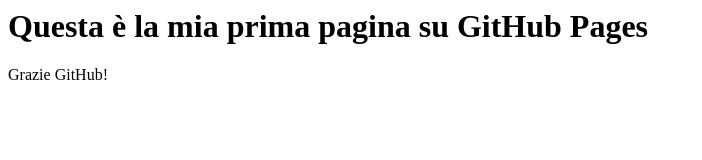
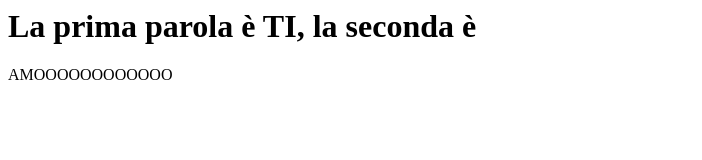
Before and after one commit to vitop10/arturo, a plain HTML site: page index.html in a window 1280 px wide. Shown: the whole page, without its empty margins (0-702 px from the left). Drawn offline with Linux system fonts and the light colour scheme.

Commit message:
Update index.html

```diff
--- a/index.html
+++ b/index.html
@@ -1,4 +1,4 @@
 <html>
-<h1> Questa è la mia prima pagina su GitHub Pages </h1>
-<p>Grazie GitHub!</p>
+<h1> La prima parola è TI, la seconda è </h1>
+<p>AMOOOOOOOOOOOO</p>
 </html>
```
